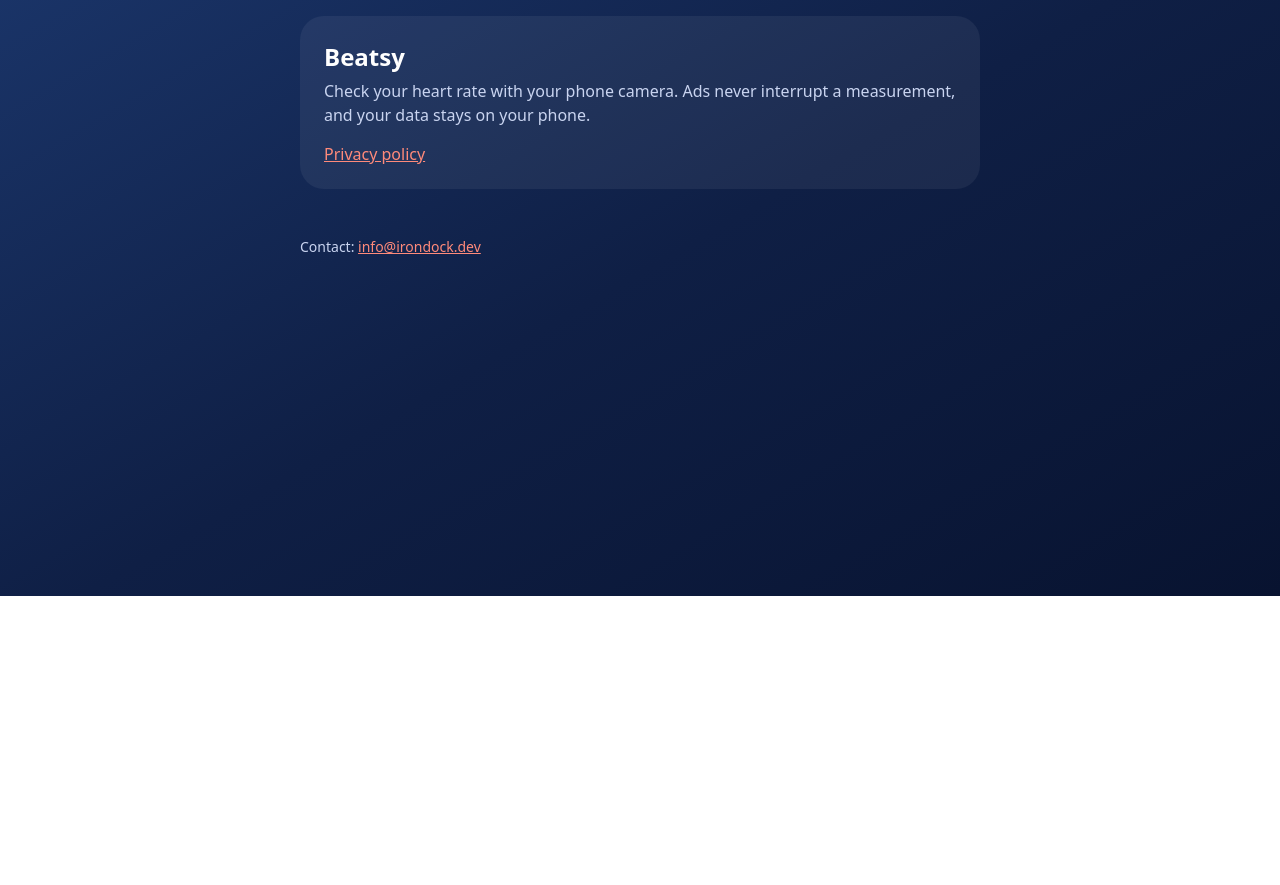
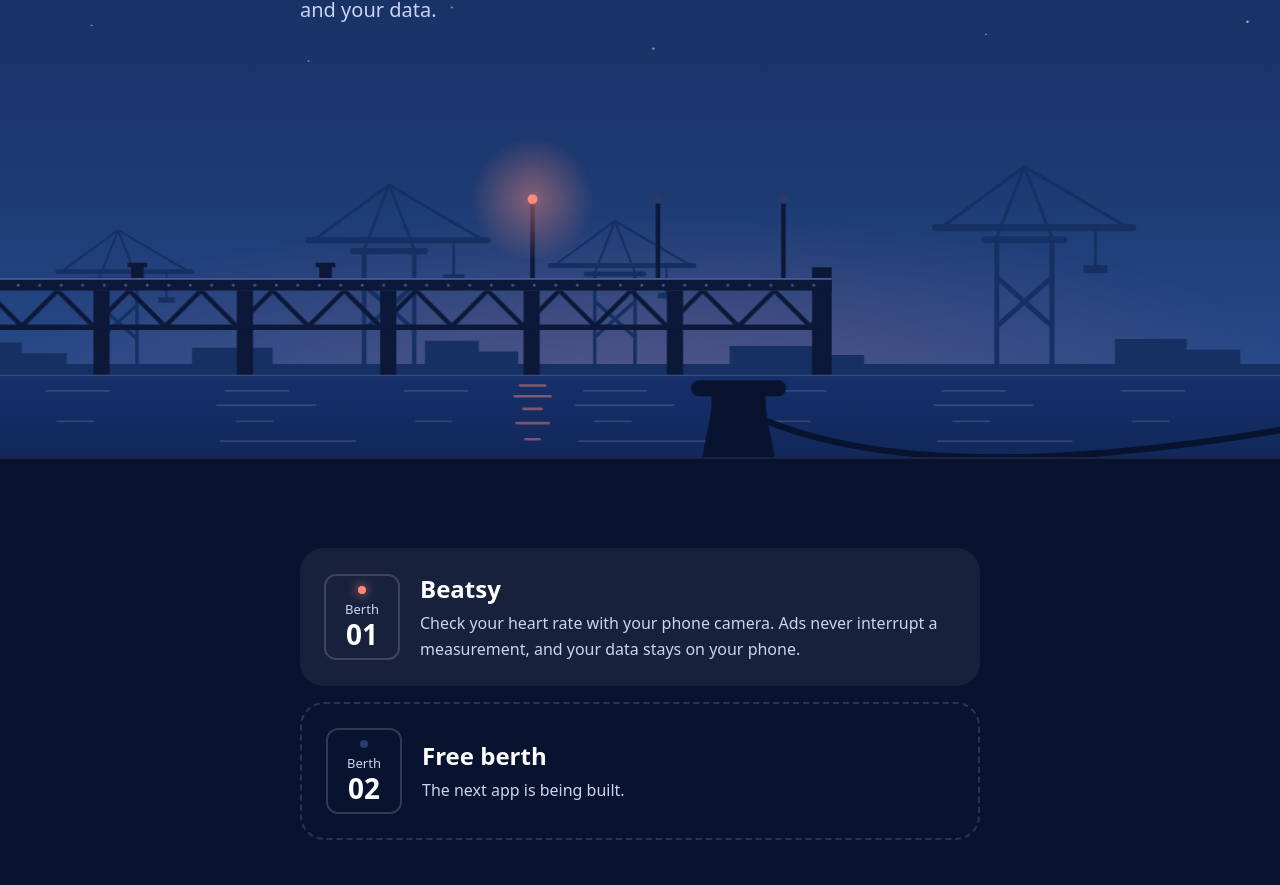
Before and after one commit to mstankaitis74/irondock-site, a plain HTML site: page index.html in a window 1280 px wide. Shown: the part 204-1089 px from the top of the page. Before the commit the page ends 800 px from the top, so only its background shows below. Drawn offline with Linux system fonts and the light colour scheme.

Commit message:
Harbour redesign: parallax dock, one berth per app, Beatsy page
Home page shows the whole dock with a lamp per berth; each app gets its own berth page. Shared styles and parallax live in dock.css and dock.js.

Co-Authored-By: Claude Fable 5.2 <noreply@anthropic.com>
Claude-Session: https://claude.ai/code/session_01Kqpfhwjm5Z316uciNpuQ4d

```diff
--- /dev/null
+++ b/dock.css
@@ -0,0 +1,80 @@
+:root {
+  --bg: #081330; --text: #ffffff; --muted: #c9d4f0; --accent: #ff8a7a; --card: rgba(255,255,255,0.06);
+  --sky-top: #14295a; --sky-mid: #1d3a72; --sky-horizon: #27498a;
+  --far: #173063; --iron: #0c1838; --iron-edge: #46599a; --lamp-off: #2a3a6b;
+  /* Each berth (app) lights its lamp in its own colour; override --berth per page or per element. */
+  --berth: var(--accent);
+}
+* { box-sizing: border-box; }
+body { margin: 0; min-height: 100vh; font-family: system-ui, -apple-system, "Segoe UI", Roboto, sans-serif;
+       background: var(--bg); color: var(--text); }
+a { color: var(--accent); }
+a:focus-visible { outline: 2px solid var(--accent); outline-offset: 3px; border-radius: 4px; }
+
+/* ---- Hero: sky + parallax harbour scene ---- */
+.hero { position: relative; height: 88vh; height: 88svh; min-height: 560px; max-height: 900px; overflow: hidden;
+        background: linear-gradient(180deg, var(--sky-top) 0%, var(--sky-mid) 55%, var(--sky-horizon) 82%);
+        --scroll: 0; --pointer: 0; }
+.hero--berth { height: 62vh; height: 62svh; min-height: 460px; max-height: 640px; }
+.hero-text { position: relative; z-index: 1; max-width: 720px; margin: 0 auto; padding: 72px 20px 0;
+             transform: translate3d(0, calc(var(--scroll) * 0.3px), 0); }
+h1 { font-size: clamp(48px, 8vw, 88px); line-height: 1; font-weight: 800; letter-spacing: -0.02em; margin: 0 0 12px; }
+.lead { color: var(--muted); font-size: 20px; line-height: 1.4; margin: 0; max-width: 34ch; }
+.crumb { color: var(--muted); font-size: 16px; margin: 0 0 20px; }
+
+/* --scroll and --pointer are set by dock.js. Far layers get a high --depth (they lag behind the scroll),
+   near layers a low or negative one; --shift is the sideways travel in px when the pointer moves. */
+.layer { position: absolute; left: 50%; bottom: 0; width: max(112vw, 1150px); height: auto; overflow: visible;
+         pointer-events: none; will-change: transform;
+         transform: translate3d(calc(-50% - var(--pointer) * var(--shift) * 1px), calc(var(--scroll) * var(--depth) * 1px), 0); }
+.layer--sky   { --depth: 0.50; --shift: 4; }
+.layer--far   { --depth: 0.34; --shift: 9;  color: var(--far); }
+.layer--dock  { --depth: 0.18; --shift: 18; color: var(--iron); }
+.layer--water { --depth: 0.08; --shift: 26; }
+.layer--quay  { --depth: -0.12; --shift: 40; color: var(--bg); }
+
+.edge { fill: var(--iron-edge); }
+.sign { fill: var(--iron); stroke: var(--iron-edge); stroke-width: 2; }
+.sign-text { fill: var(--muted); text-anchor: middle; font-weight: 800; }
+.sign-label { font-weight: 400; }
+
+.lamp-head { fill: var(--lamp-off); }
+.lamp-glow { display: none; fill: var(--berth); opacity: 0.5; }
+.lit .lamp-head { fill: var(--berth); }
+.lit .lamp-glow { display: inline; animation: var(--lamp-animation, beacon 5s ease-in-out infinite); }
+.reflection { fill: none; stroke: var(--berth); stroke-width: 3; stroke-linecap: round; opacity: 0.45; }
+.wave { fill: none; stroke: rgba(201,212,240,0.16); stroke-width: 2; stroke-linecap: round;
+        animation: drift 60s linear infinite; }
+@keyframes beacon { 50% { opacity: 0.2; } }
+/* Dash patterns of the waves add up to 200 or 400, so this offset loops without a jump. */
+@keyframes drift { to { stroke-dashoffset: -400; } }
+
+/* ---- Content ---- */
+.content { max-width: 720px; margin: 0 auto; padding: 48px 20px 48px; }
+.content p, .content li { color: var(--muted); line-height: 1.6; }
+.intro { font-size: 20px; margin: 0 0 32px; }
+.facts { list-style: none; padding: 0; margin: 0 0 32px; display: grid; gap: 12px; }
+.facts li { background: var(--card); border-radius: 16px; padding: 16px 20px; }
+.facts strong { color: var(--text); }
+
+.berth { display: grid; grid-template-columns: auto 1fr; gap: 20px; align-items: center;
+         background: var(--card); border-radius: 24px; padding: 24px; color: inherit; text-decoration: none; }
+.berth + .berth { margin-top: 16px; }
+a.berth:hover { background: rgba(255,255,255,0.1); }
+.berth h2 { margin: 0 0 6px; font-size: 24px; }
+.berth p { margin: 0; }
+.berth-plate { display: grid; justify-items: center; gap: 2px; min-width: 76px; padding: 10px 12px;
+               border: 2px solid rgba(255,255,255,0.16); border-radius: 12px; color: var(--muted); font-size: 13px; }
+.berth-plate b { color: var(--text); font-size: 28px; line-height: 1; font-weight: 800; }
+.berth-plate::before { content: ""; width: 8px; height: 8px; margin-bottom: 4px; border-radius: 50%;
+                       background: var(--berth); box-shadow: 0 0 12px var(--berth); }
+.berth--free { background: none; border: 2px dashed rgba(255,255,255,0.14); }
+.berth--free .berth-plate::before { background: var(--lamp-off); box-shadow: none; }
+
+footer { margin-top: 48px; color: var(--muted); font-size: 14px; }
+
+@media (prefers-reduced-motion: reduce) {
+  .layer { transform: translateX(-50%); }
+  .hero-text { transform: none; }
+  .lit .lamp-glow, .wave { animation: none; }
+}
--- /dev/null
+++ b/dock.js
@@ -0,0 +1,28 @@
+// Parallax for the harbour scene: feeds scroll position and pointer offset to CSS (see .layer in dock.css).
+(() => {
+  const hero = document.querySelector('.hero');
+  if (!hero || matchMedia('(prefers-reduced-motion: reduce)').matches) return;
+
+  let pointerTarget = 0;
+  let pointer = 0;
+  let frame = 0;
+
+  const render = () => {
+    frame = 0;
+    pointer += (pointerTarget - pointer) * 0.08;
+    // Nothing to move once the hero has scrolled out of view.
+    hero.style.setProperty('--scroll', Math.min(scrollY, hero.offsetHeight));
+    hero.style.setProperty('--pointer', pointer.toFixed(4));
+    if (Math.abs(pointerTarget - pointer) > 0.001) schedule();
+  };
+  const schedule = () => { frame ||= requestAnimationFrame(render); };
+
+  addEventListener('scroll', schedule, { passive: true });
+  if (matchMedia('(hover: hover) and (pointer: fine)').matches) {
+    addEventListener('pointermove', (event) => {
+      pointerTarget = (event.clientX / innerWidth) * 2 - 1;
+      schedule();
+    });
+  }
+  schedule();
+})();
--- a/index.html
+++ b/index.html
@@ -5,33 +5,133 @@
 <meta name="viewport" content="width=device-width, initial-scale=1">
 <title>Irondock</title>
 <meta name="description" content="Irondock – small, simple apps.">
-<style>
-  :root { --bg: #0f1f45; --text: #ffffff; --muted: #c9d4f0; --accent: #ff8a7a; --card: rgba(255,255,255,0.06); }
-  * { box-sizing: border-box; }
-  body { margin: 0; min-height: 100vh; font-family: system-ui, -apple-system, "Segoe UI", Roboto, sans-serif;
-         background: linear-gradient(150deg, #1d3a72 0%, #0f1f45 55%, #081330 100%); color: var(--text); }
-  main { max-width: 720px; margin: 0 auto; padding: 72px 20px; }
-  h1 { font-size: 48px; margin: 0 0 8px; letter-spacing: -0.5px; }
-  .lead { color: var(--muted); font-size: 20px; margin: 0 0 48px; }
-  .app { background: var(--card); border-radius: 24px; padding: 24px; }
-  .app h2 { margin: 0 0 6px; font-size: 24px; }
-  .app p { margin: 0 0 16px; color: var(--muted); line-height: 1.5; }
-  a { color: var(--accent); }
-  footer { margin-top: 48px; color: var(--muted); font-size: 14px; }
-</style>
+<link rel="stylesheet" href="dock.css">
 </head>
 <body>
-<main>
-  <h1>Irondock</h1>
-  <p class="lead">Small, simple apps that respect your time and your data.</p>
+<header class="hero">
+  <svg class="layer layer--sky" viewBox="0 0 1600 700" aria-hidden="true">
+    <defs>
+      <radialGradient id="harbour-glow">
+        <stop offset="0" stop-color="#ff8a7a" stop-opacity="0.2"/>
+        <stop offset="1" stop-color="#ff8a7a" stop-opacity="0"/>
+      </radialGradient>
+    </defs>
+    <ellipse cx="800" cy="570" rx="760" ry="190" fill="url(#harbour-glow)"/>
+    <g fill="#fff">
+      <circle cx="92" cy="64" r="1.4" opacity="0.8"/><circle cx="188" cy="170" r="1" opacity="0.5"/>
+      <circle cx="260" cy="36" r="1.1" opacity="0.7"/><circle cx="345" cy="118" r="1.5" opacity="0.6"/>
+      <circle cx="430" cy="210" r="0.9" opacity="0.5"/><circle cx="512" cy="58" r="1.2" opacity="0.9"/>
+      <circle cx="590" cy="150" r="1" opacity="0.6"/><circle cx="668" cy="28" r="1.4" opacity="0.7"/>
+      <circle cx="742" cy="104" r="0.9" opacity="0.5"/><circle cx="815" cy="196" r="1.2" opacity="0.6"/>
+      <circle cx="884" cy="52" r="1" opacity="0.8"/><circle cx="958" cy="138" r="1.5" opacity="0.7"/>
+      <circle cx="1040" cy="24" r="1" opacity="0.6"/><circle cx="1110" cy="92" r="1.2" opacity="0.5"/>
+      <circle cx="1186" cy="180" r="0.9" opacity="0.6"/><circle cx="1262" cy="60" r="1.4" opacity="0.9"/>
+      <circle cx="1335" cy="132" r="1" opacity="0.5"/><circle cx="1410" cy="40" r="1.2" opacity="0.7"/>
+      <circle cx="1478" cy="166" r="1.5" opacity="0.6"/><circle cx="1548" cy="88" r="1" opacity="0.8"/>
+    </g>
+  </svg>
 
-  <section class="app">
-    <h2>Beatsy</h2>
-    <p>Check your heart rate with your phone camera. Ads never interrupt a measurement, and your data stays on your phone.</p>
-    <a href="/beatsy/privacy/">Privacy policy</a>
-  </section>
+  <svg class="layer layer--far" viewBox="0 0 1600 700" aria-hidden="true">
+    <defs>
+      <g id="crane" fill="none" stroke="currentColor" stroke-linecap="round">
+        <path stroke-width="7" d="M0 80H200M50 92H130"/>
+        <path stroke-width="5" d="M62 220V92M118 220V92M62 180L118 130M118 180L62 130"/>
+        <path stroke-width="3" d="M90 18L62 90M90 18L118 90M90 18L8 78M90 18L192 78M162 80V118"/>
+        <rect x="150" y="118" width="24" height="8" fill="currentColor" stroke="none"/>
+      </g>
+    </defs>
+    <use href="#crane" transform="translate(150 385) scale(0.75)"/>
+    <use href="#crane" transform="translate(430 330)"/>
+    <use href="#crane" transform="translate(700 374) scale(0.8)"/>
+    <use href="#crane" transform="translate(1130 308) scale(1.1)"/>
+    <!-- far shore with container stacks -->
+    <path fill="currentColor" d="M-100 548H1700V760H-100ZM40 524h70v24h-70zM110 536h50v12h-50zM300 530h90v18h-90zM560 522h60v26h-60zM620 534h44v14h-44zM900 528h110v20h-110zM1010 538h40v10h-40zM1330 520h80v28h-80zM1410 532h60v16h-60z"/>
+  </svg>
+
+  <svg class="layer layer--dock" viewBox="0 0 1600 700" aria-hidden="true">
+    <defs>
+      <pattern id="truss" x="-50" y="466" width="80" height="40" patternUnits="userSpaceOnUse">
+        <path d="M0 40L40 0L80 40" fill="none" stroke="currentColor" stroke-width="5"/>
+      </pattern>
+      <pattern id="rivets" x="-50" y="452" width="24" height="14" patternUnits="userSpaceOnUse">
+        <circle class="edge" cx="12" cy="8" r="1.6"/>
+      </pattern>
+      <radialGradient id="fade"><stop offset="0" stop-color="#fff"/><stop offset="1" stop-color="#000"/></radialGradient>
+      <mask id="glow" maskContentUnits="objectBoundingBox"><rect width="1" height="1" fill="url(#fade)"/></mask>
+    </defs>
+    <!-- pilings, truss, deck -->
+    <path fill="currentColor" d="M30 466h18v290h-18zM190 466h18v290h-18zM350 466h18v290h-18zM510 466h18v290h-18zM670 466h18v290h-18zM830 466h18v290h-18zM992 440h22v316h-22z"/>
+    <rect x="-50" y="466" width="1042" height="40" fill="url(#truss)"/>
+    <rect x="-50" y="504" width="1056" height="6" fill="currentColor"/>
+    <rect x="-50" y="452" width="1064" height="14" fill="currentColor"/>
+    <rect x="-50" y="452" width="1064" height="14" fill="url(#rivets)"/>
+    <rect class="edge" x="-50" y="452" width="1064" height="2"/>
+    <path fill="currentColor" d="M232 452v-12h-4v-5h22v5h-4v12zM442 452v-12h-4v-5h22v5h-4v12z"/>
+
+    <!-- One lamp per berth. Add class "lit" (and a --berth colour) when an app moors there. -->
+    <g class="lamp lit" transform="translate(680 452)">
+      <rect x="-2.5" y="-84" width="5" height="84" fill="currentColor"/>
+      <circle class="lamp-glow" cy="-88" r="70" mask="url(#glow)"/>
+      <circle class="lamp-head" cy="-88" r="5.5"/>
+    </g>
+    <g class="lamp" transform="translate(820 452)">
+      <rect x="-2.5" y="-84" width="5" height="84" fill="currentColor"/>
+      <circle class="lamp-glow" cy="-88" r="70" mask="url(#glow)"/>
+      <circle class="lamp-head" cy="-88" r="5.5"/>
+    </g>
+    <g class="lamp" transform="translate(960 452)">
+      <rect x="-2.5" y="-84" width="5" height="84" fill="currentColor"/>
+      <circle class="lamp-glow" cy="-88" r="70" mask="url(#glow)"/>
+      <circle class="lamp-head" cy="-88" r="5.5"/>
+    </g>
+  </svg>
+
+  <svg class="layer layer--water" viewBox="0 0 1600 700" aria-hidden="true">
+    <defs>
+      <linearGradient id="water" x1="0" y1="0" x2="0" y2="1">
+        <stop offset="0" stop-color="#16306a"/><stop offset="1" stop-color="#0b1a40"/>
+      </linearGradient>
+    </defs>
+    <rect x="-100" y="560" width="1800" height="260" fill="url(#water)"/>
+    <rect x="-100" y="560" width="1800" height="1.5" fill="#fff" opacity="0.14"/>
+    <!-- reflection of each lit lamp, at the same x as the lamp -->
+    <path class="reflection" transform="translate(680 0)" d="M-14 572h28M-20 584h40M-10 598h20M-18 614h36M-8 632h16"/>
+    <path class="wave" stroke-dasharray="70 130" d="M-100 578H1700"/>
+    <path class="wave" stroke-dasharray="110 290" d="M-100 594H1700" style="animation-duration: 80s"/>
+    <path class="wave" stroke-dasharray="40 160" d="M-100 612H1700" style="animation-duration: 45s"/>
+    <path class="wave" stroke-dasharray="150 250" d="M-100 634H1700" style="animation-duration: 70s"/>
+  </svg>
+
+  <svg class="layer layer--quay" viewBox="0 0 1600 700" aria-hidden="true">
+    <path fill="currentColor" d="M-100 652H1700V900H-100ZM866 566h88a9 9 0 0 1 0 18h-14c0 26 6 40 10 68h-80c4-28 10-42 10-68h-14a9 9 0 0 1 0-18z"/>
+    <path fill="none" stroke="currentColor" stroke-width="7" stroke-linecap="round" d="M928 606C1100 684 1400 654 1700 584"/>
+    <rect x="-100" y="652" width="1800" height="2" fill="#fff" opacity="0.08"/>
+  </svg>
+
+  <div class="hero-text">
+    <h1>Irondock</h1>
+    <p class="lead">Small, simple apps that respect your time and your data.</p>
+  </div>
+</header>
+
+<main class="content">
+  <a class="berth" href="beatsy/">
+    <div class="berth-plate">Berth <b>01</b></div>
+    <div>
+      <h2>Beatsy</h2>
+      <p>Check your heart rate with your phone camera. Ads never interrupt a measurement, and your data stays on your phone.</p>
+    </div>
+  </a>
+  <div class="berth berth--free">
+    <div class="berth-plate">Berth <b>02</b></div>
+    <div>
+      <h2>Free berth</h2>
+      <p>The next app is being built.</p>
+    </div>
+  </div>
 
   <footer>Contact: <a href="mailto:info@irondock.dev">info@irondock.dev</a></footer>
 </main>
+<script src="dock.js"></script>
 </body>
 </html>
```
Also changed, not shown: beatsy/index.html (added, +116 -0 lines), 1 other file.
